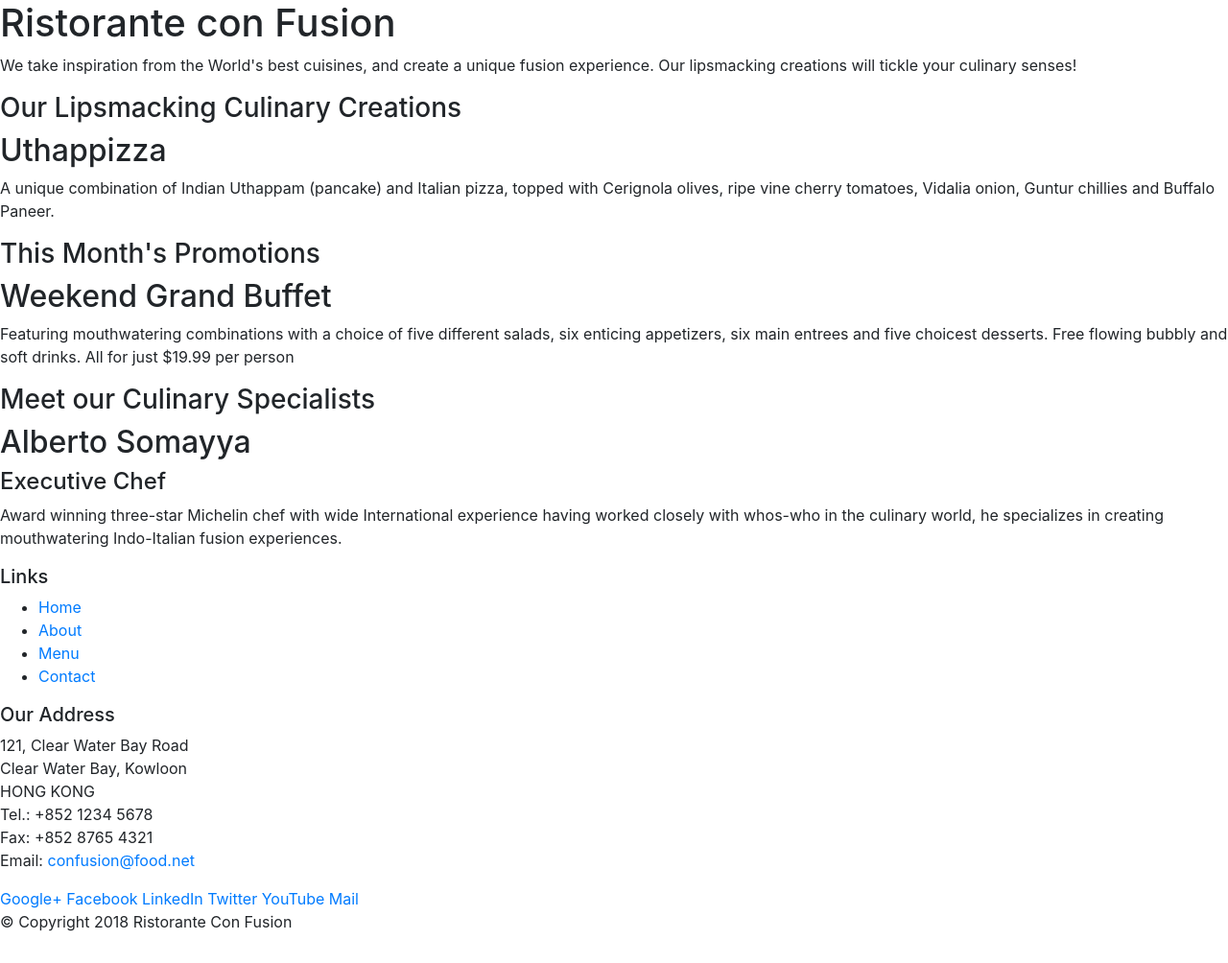
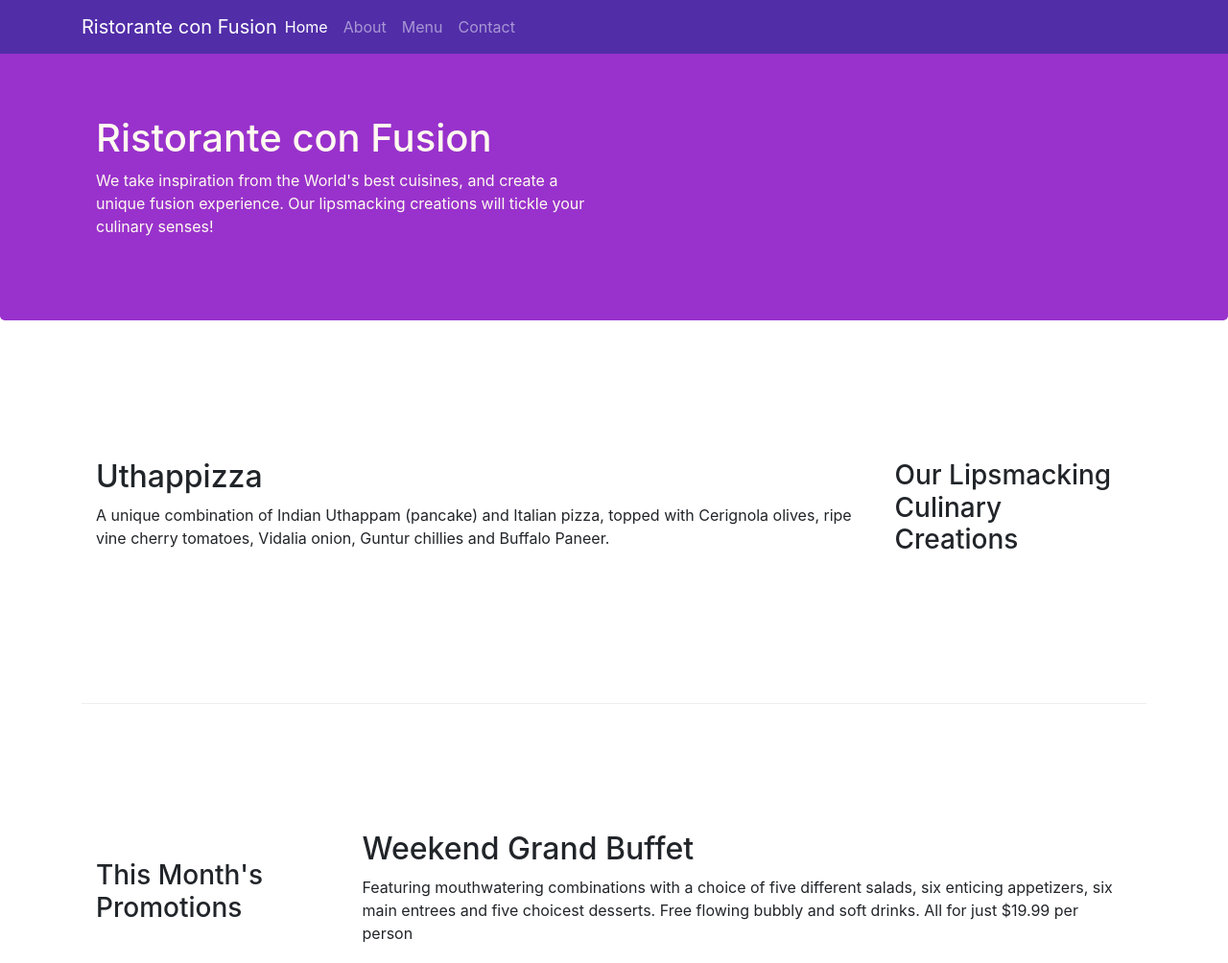
Before and after one commit to MustafaJP/Web-Development, a website: page index.html in a window 1280 px wide. Shown: the top 1004 px of the page at 96% size. Drawn offline with nearby package versions, Linux system fonts and the light colour scheme.

Commit message:
Navbar and Breadcrumbs

```diff
--- /dev/null
+++ b/css/styles.css
@@ -0,0 +1,39 @@
+ .row-header {
+    margin: 0px auto;
+    padding: 0px auto;
+ }
+
+ .row-content {
+     margin: 0px auto;
+     padding: 50px 0px 50px 0px;
+     border-bottom: 1px ridge;
+     min-height: 400px;
+ }
+
+ .footer{
+     background-color: aliceblue;
+     margin: 0px;
+     padding: 20px 0px 20px 0px;
+ }
+
+ .jumbotron {
+    padding:70px 30px 70px 30px;
+    margin:0px auto;
+    background: darkorchid;
+    color:floralwhite;
+}
+
+address{
+    font-size: 80%;
+    margin: 0px;
+    color: black;
+}
+
+body{
+    padding: 50px 0px 0px 0px;
+    z-index: 0;
+}
+
+.navbar-dark{
+    background: #512DA8;
+}
--- a/index.html
+++ b/index.html
@@ -9,51 +9,67 @@
 
         <!-- Bootstrap CSS -->
         <link rel="stylesheet" href="node_modules/bootstrap/dist/css/bootstrap.min.css">
+        <link rel="stylesheet" href="css/styles.css">
     <title>Ristorante Con Fusion</title>
 </head>
 
 <body>
-
-    <header>
-        <div>
-            <div>
-                <div>
+    <nav class="navbar navbar-dark navbar-expand-sm fixed-top">
+        <div class="container">
+            <button class="navbar-toggler" type="button" data-toggle="collapse" data-target="#Navbar">
+                <span class="navbar-toggler-icon"></span>
+            </button>
+            <a class="navbar-brand mr-auto" href="#">Ristorante con Fusion</a>
+            <div class="collapse navbar-collapse" id="Navbar">
+                <ul class="navbar-nav mr-auto">
+                    <li class="nav-item active"><a class="nav-link" href="#">Home</a></li>
+                    <li class="nav-item"><a class="nav-link" href="aboutus.html">About</a></li>
+                    <li class="nav-item"><a class="nav-link" href="#">Menu</a></li>
+                    <li class="nav-item"><a class="nav-link" href="#">Contact</a></li>
+                </ul>
+            </div>
+        </div>
+    </nav>
+    <header class="jumbotron">
+        <div class = "container">
+            <div class = "row row-header">
+                <div class = "col-12 col-sm-6">
                     <h1>Ristorante con Fusion</h1>
                     <p>We take inspiration from the World's best cuisines, and create a unique fusion experience. Our lipsmacking creations will tickle your culinary senses!</p>
                 </div>
-                <div>
+                <div class = "col-12 col-sm">
                 </div>
             </div>
         </div>
     </header>
 
-    <div>
-        <div>
-            <div>
+    <div class="container">
+        <div class="row row-content align-items-center">
+            <div class = "col-12 col-sm-4 order-sm-last col-md-3">
                 <h3>Our Lipsmacking Culinary Creations</h3>
             </div>
-            <div>
+            <div class = "col col-sm order-sm-first col-md">
                 <h2>Uthappizza</h2>
                 <p>A unique combination of Indian Uthappam (pancake) and Italian pizza, topped with Cerignola olives, ripe vine cherry tomatoes, Vidalia onion, Guntur chillies and Buffalo Paneer.</p>
             </div>
         </div>
 
 
-        <div>
-            <div>
+        <div class="row row-content align-items-center">
+            <div class = "col-12 col-sm-4 col-md-3">
                 <h3>This Month's Promotions</h3>
             </div>
-            <div>
+            <div class = "col col-sm col-md">
                 <h2>Weekend Grand Buffet</h2>
                 <p>Featuring mouthwatering combinations with a choice of five different salads, six enticing appetizers, six main entrees and five choicest desserts. Free flowing bubbly and soft drinks. All for just $19.99 per person </p>
             </div>
         </div>
 
-        <div>
-            <div>
+        <div class="row row-content align-items-center">
+            <div class = "col-12 col-sm-4 order-sm-last col-md-3">
                 <h3>Meet our Culinary Specialists</h3>
             </div>
-            <div>
+            <div class = "col col-sm order-sm-first col-md">
                 <h2>Alberto Somayya</h2>
                 <h4>Executive Chef</h4>
                 <p>Award winning three-star Michelin chef with wide International experience having worked closely with whos-who in the culinary world, he specializes in creating mouthwatering Indo-Italian fusion experiences. </p>
@@ -61,19 +77,20 @@
         </div>
     </div>
 
-    <footer>
-        <div>
-            <div>
-                <div>
+    <footer class = "footer">
+        <div class = "container">
+            <div class = "row">
+                <div class = "col-4 offset-1 col-sm-2 offset-1">
                     <h5>Links</h5>
-                    <ul>
+                    <ul class = "list-unstyled">
                         <li><a href="#">Home</a></li>
-                        <li><a href="#">About</a></li>
+                        <li><a href="aboutus.html">About</a></li>
                         <li><a href="#">Menu</a></li>
                         <li><a href="#">Contact</a></li>
                     </ul>
                 </div>
-                <div>
+                <div class = "col-7 col-sm-5">
+                    <address>
                         <h5>Our Address</h5>
                         <address>
 		                 121, Clear Water Bay Road<br>
@@ -83,20 +100,23 @@
 		                 Fax: +852 8765 4321<br>
 		                 Email: <a href="mailto:confusion@food.net">confusion@food.net</a>
                          </address>
+                    </address>
                 </div>
-                <div>
-                    <div>
-                        <a href="http://google.com/+">Google+</a>
-                        <a href="http://www.facebook.com/profile.php?id=">Facebook</a>
-                        <a href="http://www.linkedin.com/in/">LinkedIn</a>
-                        <a href="http://twitter.com/">Twitter</a>
-                        <a href="http://youtube.com/">YouTube</a>
-                        <a href="mailto:">Mail</a>
+                <div class = "col-12 col-sm-4 align-self-center">
+                    <div class = "text-center">
+                        <ul class = "list-unstyled">
+                            <li><a href="http://google.com/+">Google+</a></li>
+                            <li><a href="http://www.facebook.com/profile.php?id=">Facebook</a></li>
+                             <li><a href="http://www.linkedin.com/in/">LinkedIn</a></li>
+                             <li><a href="http://twitter.com/">Twitter</a></li>
+                             <li><a href="http://youtube.com/">YouTube</a></li>
+                            <li><a href="mailto:">Mail</a></li>
+                        </ul>
                     </div>
                 </div>
            </div>
-           <div>
-                <div>
+           <div class = "row justify-content-center">
+                <div class = "col-auto">
                     <p>© Copyright 2018 Ristorante Con Fusion</p>
                 </div>
            </div>
--- a/package.json
+++ b/package.json
@@ -11,11 +11,12 @@
   "author": "",
   "license": "ISC",
   "devDependencies": {
-    "lite-server": "^2.3.0"
+    "lite-server": "^2.5.4"
   },
   "dependencies": {
     "bootstrap": "^4.0.0",
     "jquery": "^3.3.1",
-    "popper.js": "^1.12.9"
+    "popper.js": "^1.12.9",
+    "server": "^1.0.27"
   }
 }
```
Also changed, not shown: aboutus.html (added, +132 -0 lines), 1 other file. Lines whose indentation alone changed are shown as unchanged.
